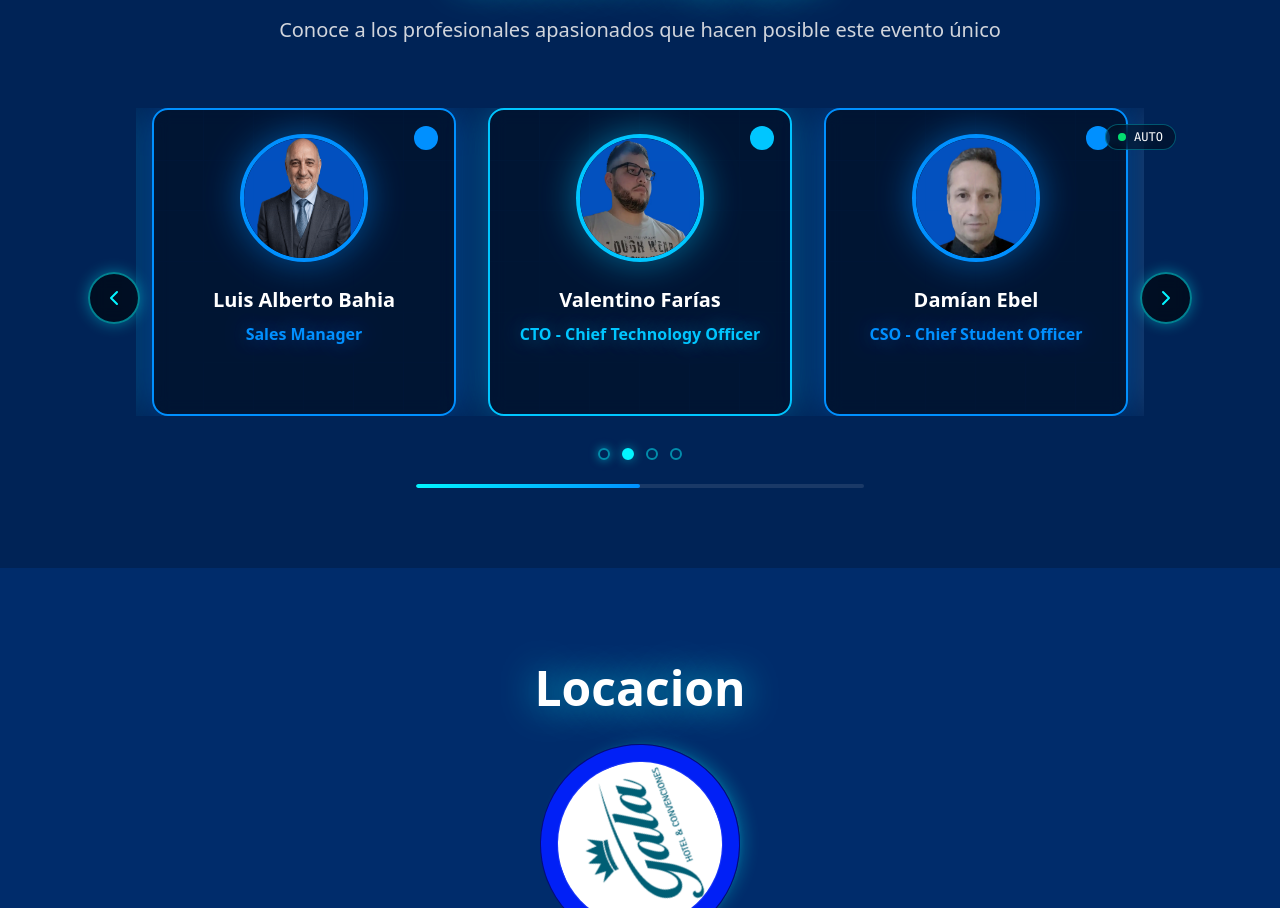
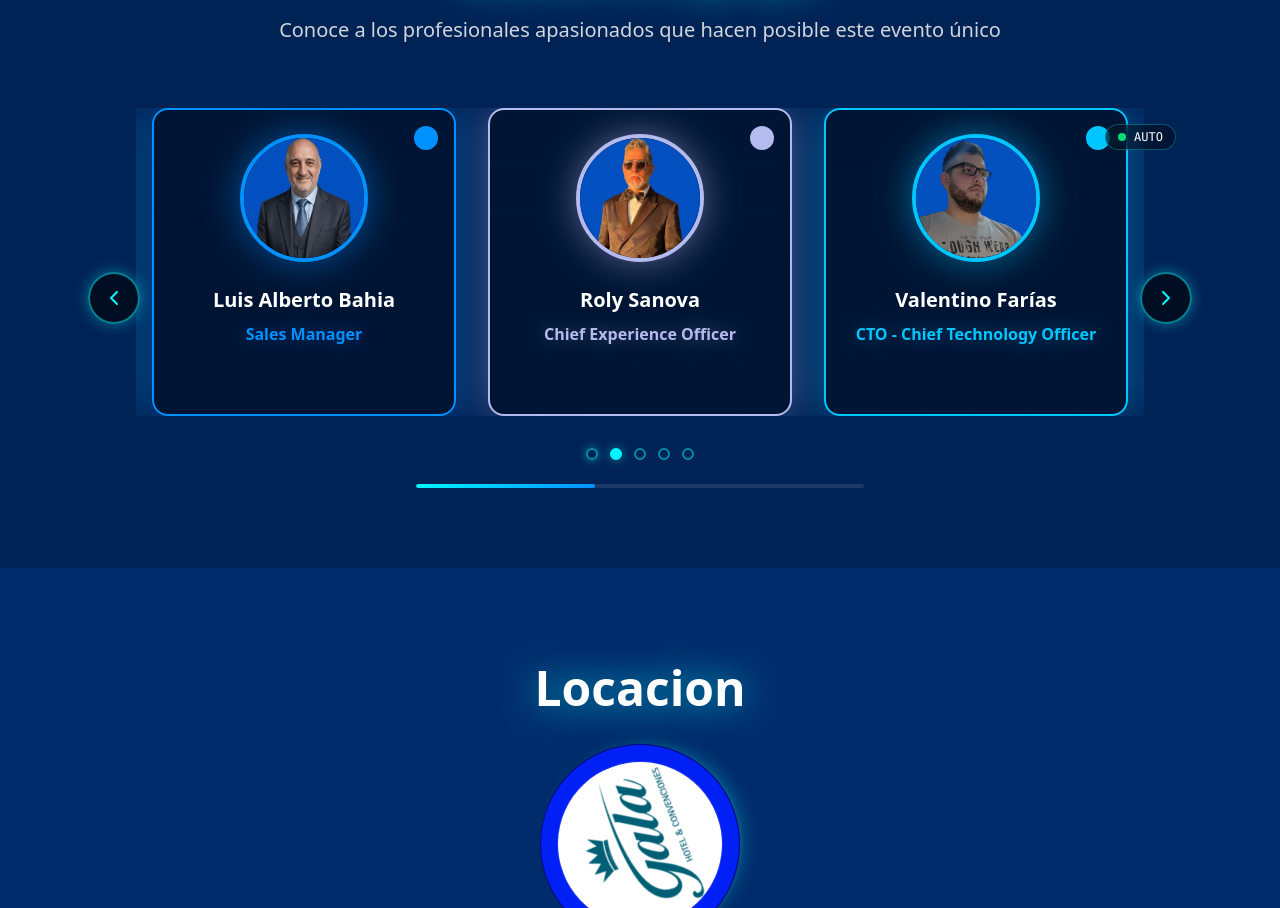
Before and after one commit to FValentino/TCSummit-landing, a Next.js app: page / in a window 1280 px wide. Shown: the part 6242-7150 px from the top of the page. Built offline with nearby package versions, Linux system fonts and the light colour scheme.

Commit message:
feat(team): add Roly Sanova as Chief Experience Officer

```diff
--- a/src/components/team/teamData.ts
+++ b/src/components/team/teamData.ts
@@ -4,6 +4,7 @@ import profileNoelia from "@/assets/images/team/Noelia.webp"
 import profileValentino from "@/assets/images/team/Valentino.webp"
 import profileDamian from "@/assets/images/team/Damian.webp"
 import profileNadia from "@/assets/images/team/Nadia.webp"
+import profileRoly from "@/assets/images/team/roly.webp"
 
 export const teamData = [
   {
@@ -22,27 +23,34 @@ export const teamData = [
   },
   {
     id: 3,
+    name: "Roly Sanova",
+    role: "Chief Experience Officer",
+    img: profileRoly,
+    neonColor: "#b5bbef"
+  },
+  {
+    id: 4,
     name: "Valentino Farías",
     role: "CTO - Chief Technology Officer",
     img: profileValentino,
     neonColor: "#00c6ff"
   },
   {
-    id: 4,
+    id: 5,
     name: "Damían Ebel",
     role: "CSO - Chief Student Officer",
     img: profileDamian,
     neonColor: "#0090ff"
   },
   {
-    id: 5,
+    id: 6,
     name: "Noelia Borges",
     role: "Legal counsel",
     img: profileNoelia,
     neonColor: "#d7e8f9"
   },
   {
-    id: 6,
+    id: 7,
     name: "Naide Fernandez",
     role: "Brand designer",
     img: profileNadia,
```
Also changed, not shown: src/assets/images/team/roly.webp (added).
